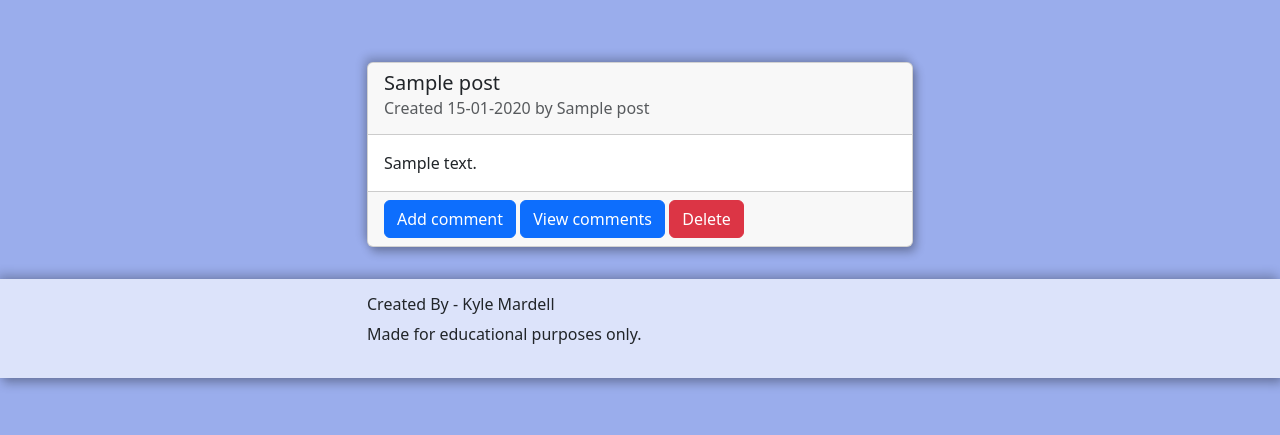
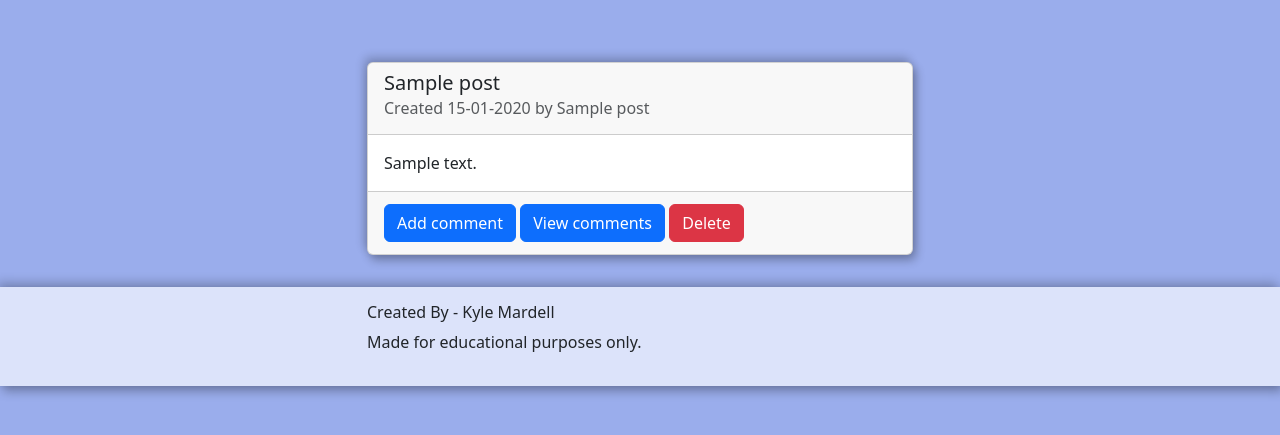
Before and after one commit to KyleMardell/meassage-board-flask-app, a Flask app: page /my_posts in a window 1280 px wide. Shown: the part 170-605 px from the top of the page. Run offline with Flask 3, Linux system fonts and the light colour scheme; a user stored in the database is signed in; tables that the repository leaves empty hold one stand-in row (values such as "Sample post").

Commit message:
Add margin to buttons for posts, add auto login data when signing up to avoid having to sign out and in again to post and comment.

```diff
--- a/messageboard/routes.py
+++ b/messageboard/routes.py
@@ -50,6 +50,8 @@ def signup():
             db.session.commit()
             login_user(new_user)
             session['username'] = username
+            session['user_id'] = new_user.id
+            session['user_is_admin'] = new_user.is_admin
             return redirect(url_for('home'))
         else:
             flash('Passwords do not match')
--- a/messageboard/templates/home.html
+++ b/messageboard/templates/home.html
@@ -22,18 +22,18 @@
                 <div class="card-footer">
                     <div class="row">
                         <div class="col col-12">
-                            <button class="btn btn-primary" type="button" data-bs-toggle="collapse"
+                            <button class="btn btn-primary my-1" type="button" data-bs-toggle="collapse"
                                 data-bs-target="#comment-form-collapse-{{ post.id }}" aria-expanded="false"
                                 aria-controls="comment-form-collapse-{{ post.id }}">
                                 Add comment
                             </button>
-                            <button class="btn btn-primary" type="button" data-bs-toggle="collapse"
+                            <button class="btn btn-primary my-1" type="button" data-bs-toggle="collapse"
                                 data-bs-target="#view-comments-collapse-{{ post.id }}" aria-expanded="false"
                                 aria-controls="view-comments-collapse-{{ post.id }}">
                                 View comments
                             </button>
                             {% if session['user_is_admin'] == True %}
-                            <button type="button" class="btn btn-danger" data-bs-toggle="modal"
+                            <button type="button" class="btn btn-danger my-1" data-bs-toggle="modal"
                                 data-bs-target="#adminModal">
                                 Delete
                             </button>
--- a/messageboard/templates/my_posts.html
+++ b/messageboard/templates/my_posts.html
@@ -22,18 +22,18 @@
                 <div class="card-footer">
                     <div class="row">
                         <div class="col col-12">
-                            <button class="btn btn-primary" type="button" data-bs-toggle="collapse"
+                            <button class="btn btn-primary my-1" type="button" data-bs-toggle="collapse"
                                 data-bs-target="#comment-form-collapse-{{ post.id }}" aria-expanded="false"
                                 aria-controls="comment-form-collapse-{{ post.id }}">
                                 Add comment
                             </button>
-                            <button class="btn btn-primary" type="button" data-bs-toggle="collapse"
+                            <button class="btn btn-primary my-1" type="button" data-bs-toggle="collapse"
                                 data-bs-target="#view-comments-collapse-{{ post.id }}" aria-expanded="false"
                                 aria-controls="view-comments-collapse-{{ post.id }}">
                                 View comments
                             </button>
                             {% if session['user_is_admin'] == True or session['user_id'] == post.creator_id %}
-                            <button type="button" class="btn btn-danger" data-bs-toggle="modal"
+                            <button type="button" class="btn btn-danger my-1" data-bs-toggle="modal"
                                 data-bs-target="#deleteModal">
                                 Delete
                             </button>
```
